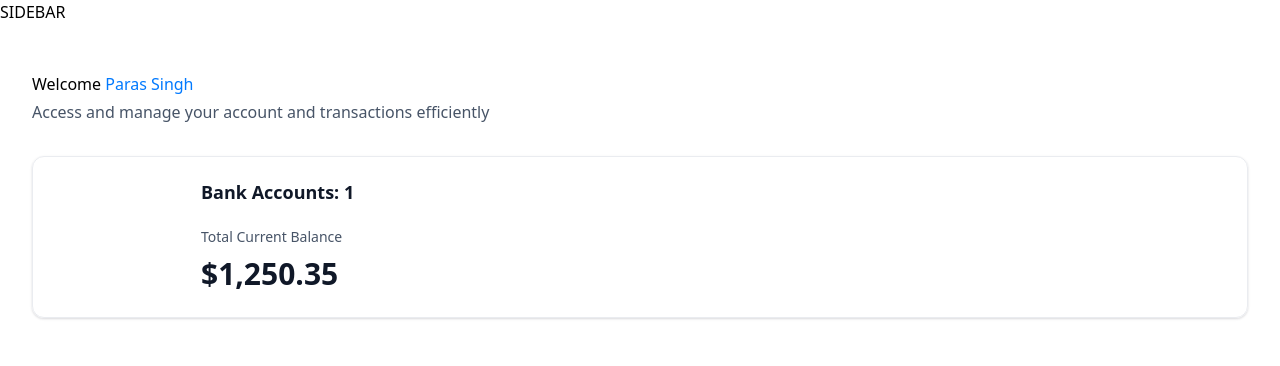
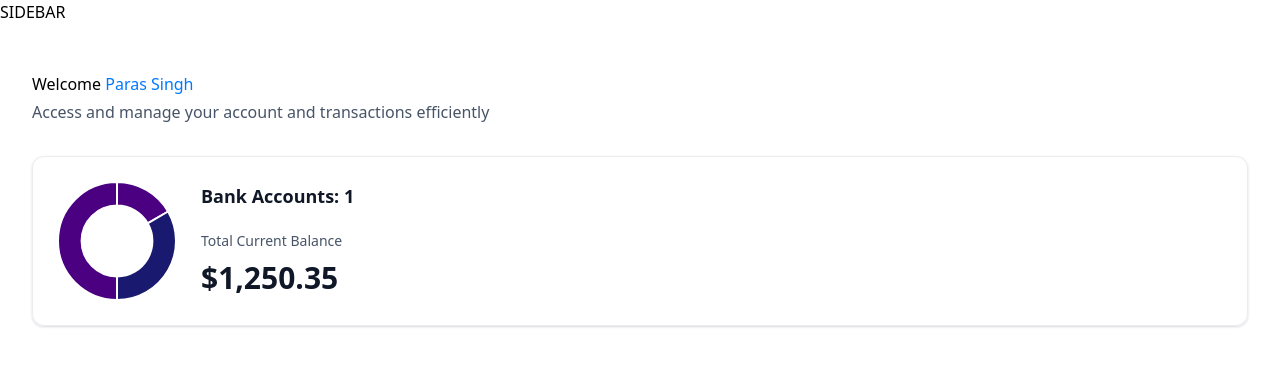
Before and after one commit to samartho4/Banking-App, a Next.js app: page / in a window 1280 px wide. Shown: the top 366 px of the page. Built offline with nearby package versions, Linux system fonts and the light colour scheme.

Commit message:
implement complete DoughnutChart.tsx and TotalBalanceBox.tsx

```diff
--- a/components/DoughnutChart.tsx
+++ b/components/DoughnutChart.tsx
@@ -5,8 +5,28 @@ import { Doughnut } from "react-chartjs-2";
 
 ChartJS.register(ArcElement, Tooltip, Legend);
 
-const DoughnutChart = () => {
-    return <Doughnut data={[]} />
+const DoughnutChart = ({ accounts }: DoughnutChartProps) => {
+    const data = {
+        datasets: [
+            {
+                label: 'Banks',
+                data: [1250, 2500, 3750],
+                backgroundColor: ['#4B0082', '#191970']
+            }
+        ],
+        labels: ['Bank 1', 'Bank 2']
+    }
+    return <Doughnut
+        data={data}
+        options={{
+            cutout: '60%',
+            plugins: {
+                legend: {
+                    display: false
+                }
 
+            }
+        }}
+    />
 }
 export default DoughnutChart
--- a/components/TotalBalanceBox.tsx
+++ b/components/TotalBalanceBox.tsx
@@ -1,5 +1,6 @@
 import React from 'react'
 import AnimatedCounter from './AnimatedCounter'
+import DoughnutChart from './DoughnutChart'
 
 const TotalBalanceBox = ({
   accounts = [], totalBanks, totalCurrentBalance
@@ -7,7 +8,7 @@ const TotalBalanceBox = ({
   return (
     <section className="total-balance">
       <div className="total-balance-chart">
-      {/*Doughnut chart */}
+        <DoughnutChart accounts={accounts} />
 
       </div>
       <div className="flex flex-col gap-6">
@@ -23,7 +24,6 @@ const TotalBalanceBox = ({
           <div className='total-balance-amount flex-center gap-2'>
             <AnimatedCounter amount={totalCurrentBalance} />
           </div>
-
         </div>
       </div>
     </section >
```
Lines whose indentation alone changed are shown as unchanged.
